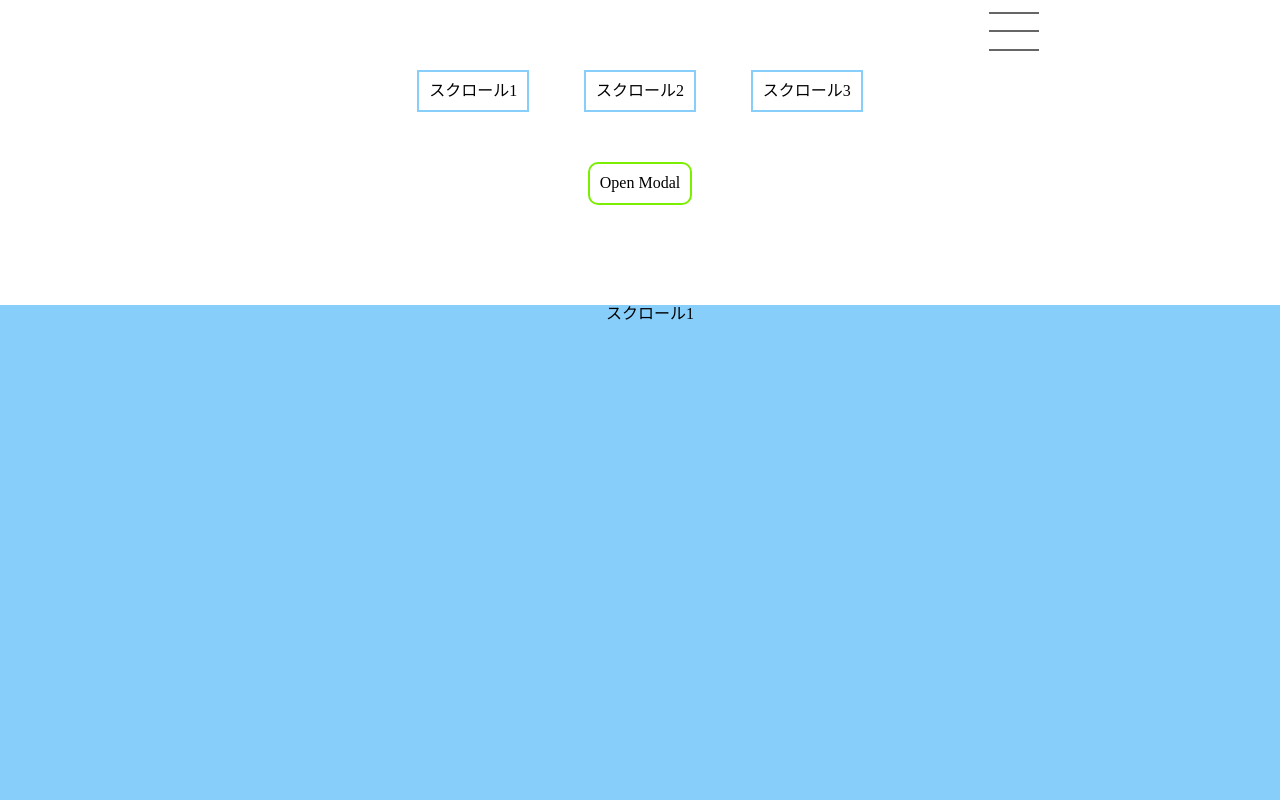
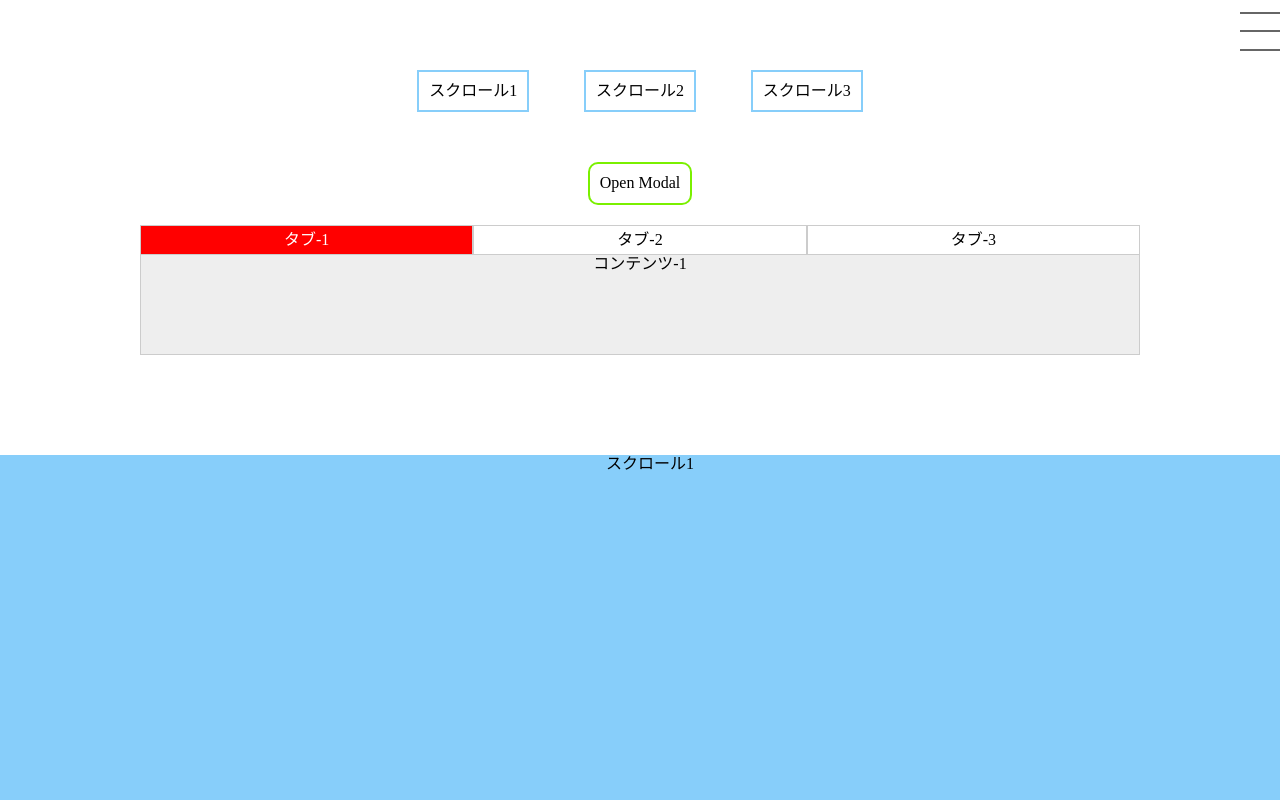
Before and after one commit to Kinoshita8/JS-Test, a website: page dist/pc/index.html in a window 1280 px wide. Shown: the top 800 px of the page. Drawn offline with Linux system fonts and the light colour scheme.

Commit message:
js タブ遷移 追加

```diff
--- a/src/scss/pc/style.scss
+++ b/src/scss/pc/style.scss
@@ -69,9 +69,11 @@ body {
 .header{
   position: fixed;
   top: 0;
-  right: 231px;
   z-index: 10;
   width: 1300px;
+  left: 0;
+  right: 0;
+  margin: auto;
   text-align: right;
   background-color: #ffffff;
   padding-bottom: 10px;
@@ -117,12 +119,14 @@ body {
   background-color: #ffffff;
   width: 1300px;
   height: 500px;
-  margin-left: 231px;
+  left: 0;
+  right: 0;
+  margin: auto;
   position: fixed;
   z-index: 1;
   top: -100%;
   transition: 0.5s;
-  padding: 20px;
+  padding: 50px;
   &-active{
     top: 6%;
   }
@@ -140,3 +144,36 @@ body {
     transition: 0.5s;
   }
 }
+.panel-box{
+  width: 1000px;
+  margin: 20px auto;
+}
+.tab-group{
+  display: flex;
+  justify-content: center;
+}
+.tab{
+  flex-grow: 1;
+  padding:5px;
+  list-style:none;
+  border:solid 1px #CCC;
+  text-align:center;
+  cursor:pointer;
+}
+.panel-group{
+  height:100px;
+  border:solid 1px #CCC;
+  border-top:none;
+  background:#eee;
+}
+.panel{ /*非表示にさせます*/
+  display:none;
+}
+.tab.is-active{  /*tabを上書きして発火させます*/
+  background:#F00;
+  color:#FFF;
+  transition: all 0.2s ease-out;
+}
+.panel.is-show{ /*panelを上書きしてこれだけ表示させます*/
+  display:block;
+}
```
Also changed, not shown: dist/pc/css/style.css, dist/pc/index.html, dist/pc/js/index.js.
